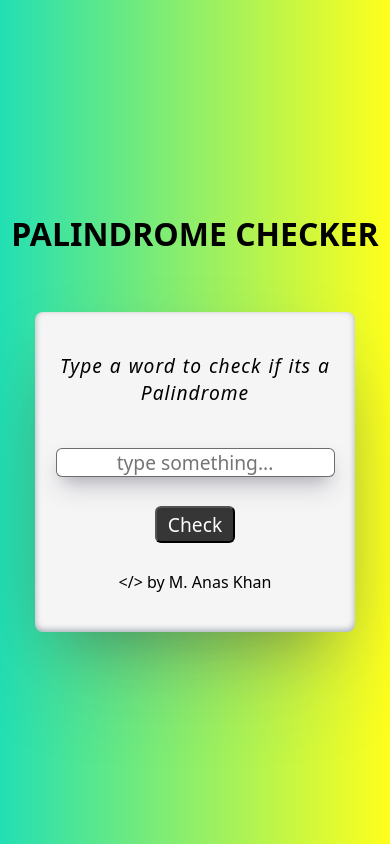
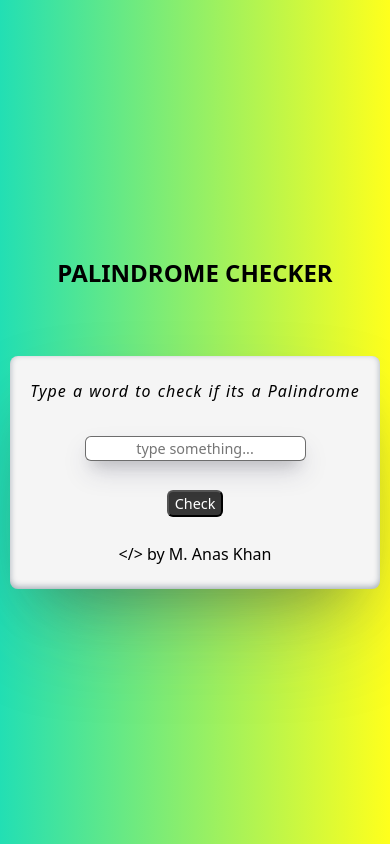
Before and after one commit to anaskhan34/palindrome, a plain HTML site: page index.html in a window 390 px wide. Drawn offline with Linux system fonts and the light colour scheme.

Commit message:
new update

```diff
--- a/index.html
+++ b/index.html
@@ -3,7 +3,8 @@
 <head>
     <meta charset="UTF-8">
     <meta name="viewport" content="width=device-width, initial-scale=1.0">
-    <title>Document</title>
+    <title>PALINDROME CHECKER</title>
+    <link rel="shortcut icon" href="./image/download.jpeg" type="image/x-icon">
     <link rel="stylesheet" href="style.css">
 </head>
 <body>
--- a/style.css
+++ b/style.css
@@ -97,5 +97,27 @@ button{
     padding: 3px 6px;
     font-size: 1.1rem;
     font-weight: 500;
+}
 
+/* Responsive styles */
+@media (max-width: 600px) {
+    section {
+        width: 95vw;
+        height: auto;
+        padding: 1.5rem 0.5rem;
+    }
+    input, button, .checkValue {
+        font-size: 0.9rem;
+        padding: 2px 6px;
+    }
+    #head {
+        font-size: 1rem;
+        margin-bottom: 12px;
+        }
+        h1 {
+        font-size: 1.5rem;
+        text-align: center;
+        margin-bottom: 16px;
+        }
+    }
 }
```
Also changed, not shown: image/download.jpeg (added).
